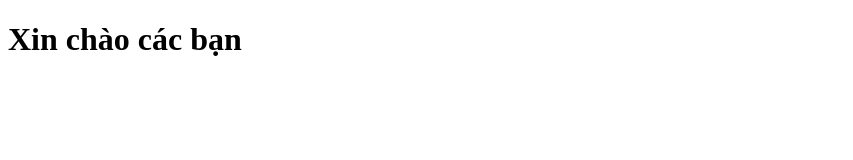
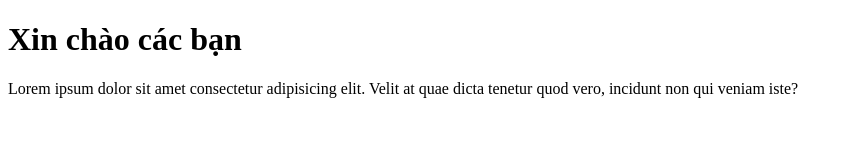
Before and after one commit to qp133/qp133.github.io, a plain HTML site: page index.html in a window 1280 px wide. Shown: the whole page, without its empty margins (0-853 px from the left). Drawn offline with Linux system fonts and the light colour scheme.

Commit message:
thêm nội dung cho file

```diff
--- a/index.html
+++ b/index.html
@@ -8,5 +8,6 @@
 </head>
 <body>
     <h1>Xin chào các bạn</h1>
+    <p>Lorem ipsum dolor sit amet consectetur adipisicing elit. Velit at quae dicta tenetur quod vero, incidunt non qui veniam iste?</p>
 </body>
 </html>
```
